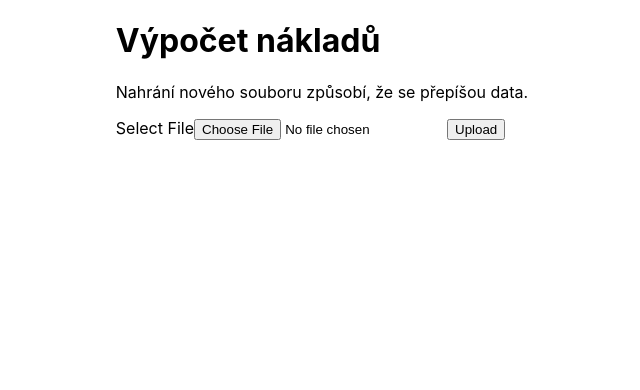
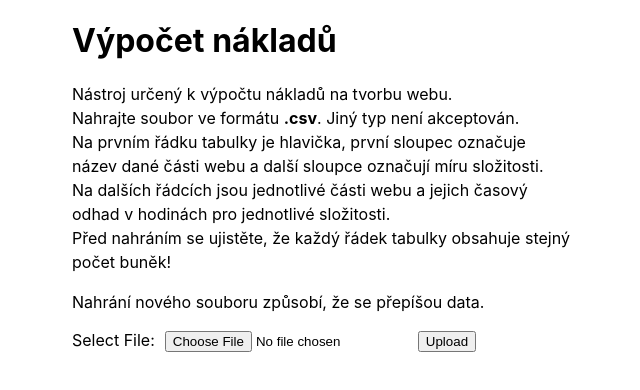
Before and after one commit to serclino/express-react-project, a React (Create React App) app in the folder client/: page / in a window 1280 px wide. Shown: the top 390 px of the page, without its empty margins (318-958 px from the left). Built offline with nearby package versions, Linux system fonts and the light colour scheme; no server answers.

Commit message:
inline styling for Upload component

```diff
--- a/client/src/App.css
+++ b/client/src/App.css
@@ -11,6 +11,11 @@ body {
 code {
   font-family: source-code-pro, Menlo, Monaco, Consolas, "Courier New",
     monospace;
+}
+
+p {
+  max-width: 500px;
+  line-height: 1.5rem;
 }
 
 th,
--- a/client/src/App.js
+++ b/client/src/App.js
@@ -23,6 +23,20 @@ const App = () => {
   return (
     <div>
       <h1>Výpočet nákladů</h1>
+      <p>
+        Nástroj určený k výpočtu nákladů na tvorbu webu.
+        <br />
+        Nahrajte soubor ve formátu <b>.csv</b>. Jiný typ není akceptován.
+        <br />
+        Na prvním řádku tabulky je hlavička, první sloupec označuje název dané
+        části webu a další sloupce označují míru složitosti.
+        <br />
+        Na dalších řádcích jsou jednotlivé části webu a jejich časový odhad v
+        hodinách pro jednotlivé složitosti.
+        <br />
+        Před nahráním se ujistěte, že každý řádek tabulky obsahuje stejný počet
+        buněk!
+      </p>
       <Upload
         file={file}
         setFile={setFile}
--- a/client/src/components/Upload.js
+++ b/client/src/components/Upload.js
@@ -51,7 +51,7 @@ export const Upload = ({
   return (
     <form onSubmit={(e) => handleUpload(e)}>
       <p>Nahrání nového souboru způsobí, že se přepíšou data.</p>
-      <label>Select File</label>
+      <label style={{marginRight: '10px'}}>Select File:</label>
       <input
         accept=".csv"
         className="chooseFile"
@@ -59,7 +59,7 @@ export const Upload = ({
         name="file"
         onChange={(e) => handleFile(e)}
       />
-      <button type="submit">Upload</button>
+      <button type="submit" style={{marginRight: '10px'}}>Upload</button>
       {backendData.length > 0 && (
         <Delete setBackendData={setBackendData} setFile={setFile} />
       )}
```
